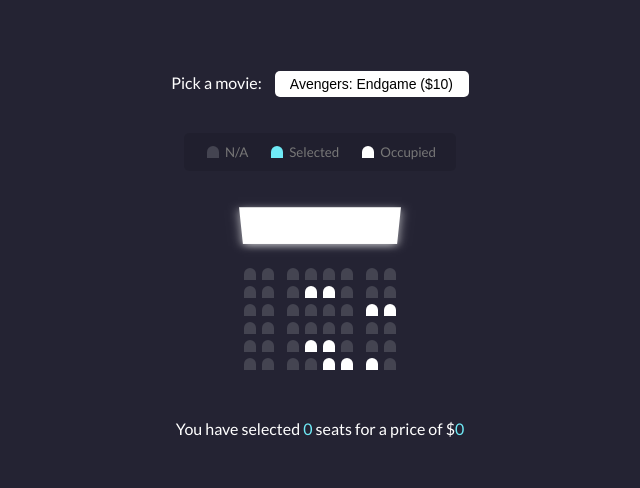
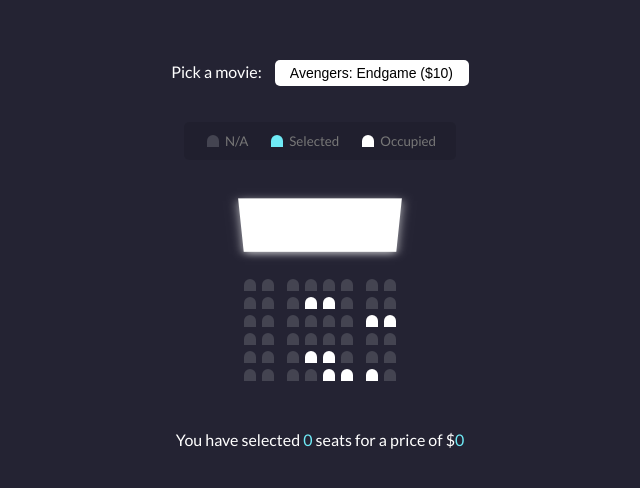
Before and after one commit to DanielTomaCucu/Movie, a plain HTML site: page index.html in a window 1280 px wide. Shown: the part 148-636 px from the top of the page, without its empty margins (320-960 px from the left). Drawn offline with Linux system fonts and the light colour scheme.

Commit message:
Update style.css

```diff
--- a/style.css
+++ b/style.css
@@ -82,7 +82,7 @@ body{
 .screen{
     background-color: #fff;
     width: 100%;
-    height: 6vh;
+    height: 70px;
     margin: 15px 0;
     transform: rotateX(-45deg);
     box-shadow: 0 3px 10px rgba(255,255,255,0.7);
```
